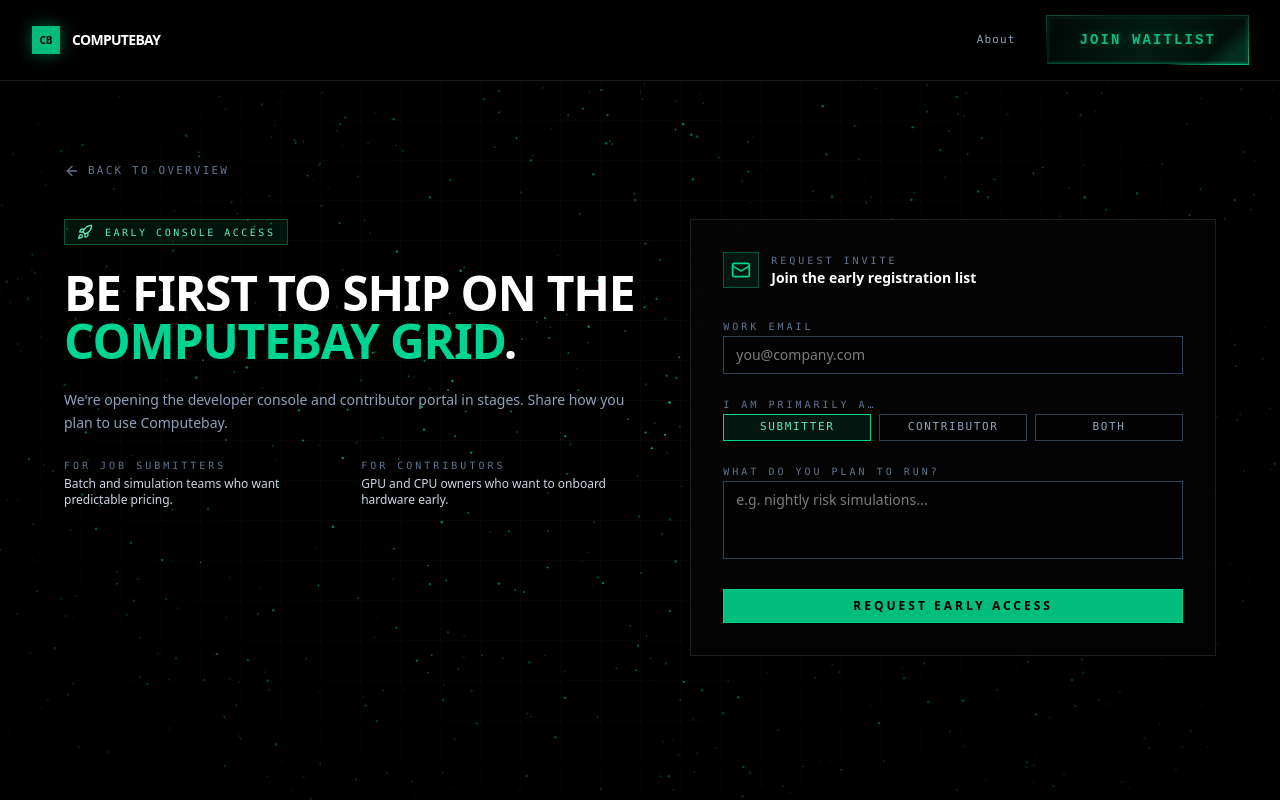
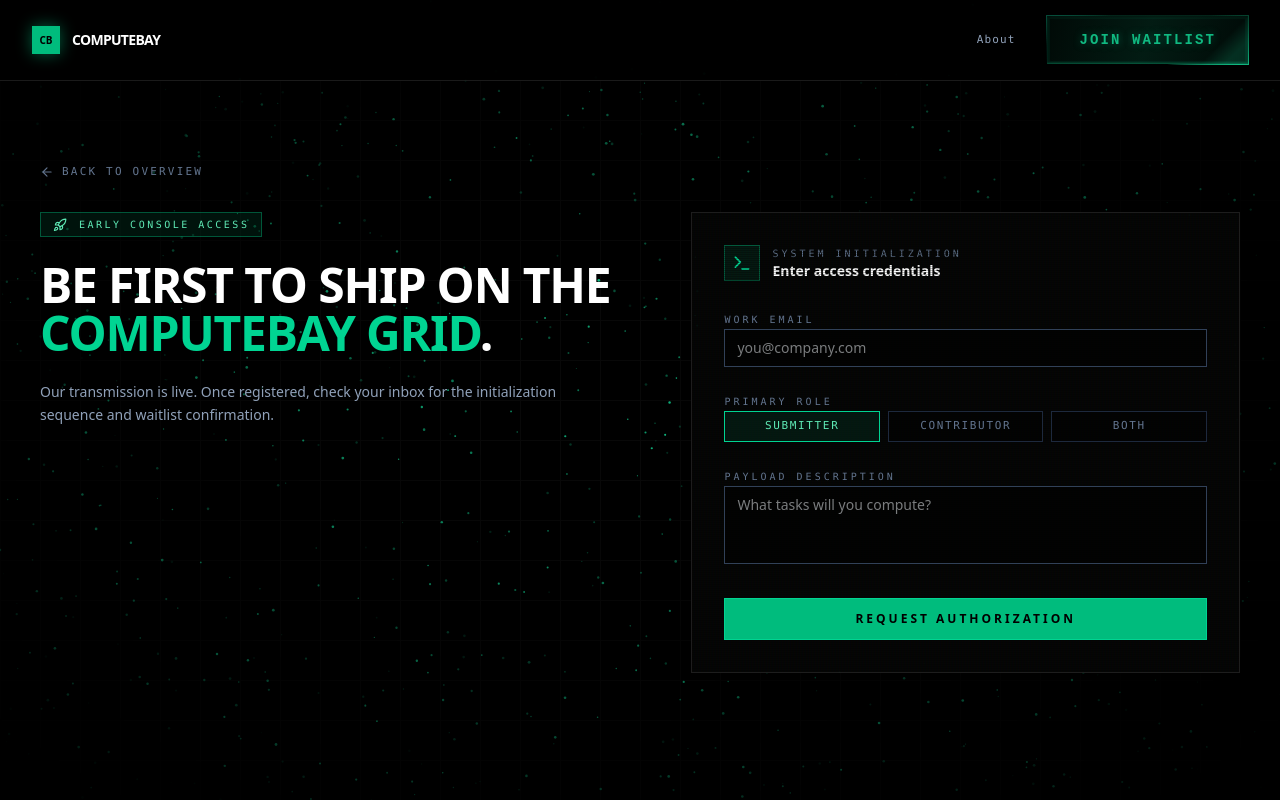
Before and after one commit to computebay/frontend, a React (Vite) app: page /earlyAccess in a window 1280 px wide. Shown: the top 800 px of the page. Built offline with nearby package versions, Linux system fonts and the light colour scheme.

Commit message:
feat: enhance Early Access page with new email submission flow and success UI

```diff
--- a/src/pages/EarlyAccess.tsx
+++ b/src/pages/EarlyAccess.tsx
@@ -1,7 +1,7 @@
 "use client";
 import { useState, type FormEvent } from 'react';
 import { useNavigate } from 'react-router-dom';
-import { ArrowLeft, Mail, Rocket } from 'lucide-react';
+import { ArrowLeft, Mail, Rocket, ShieldCheck, Terminal } from 'lucide-react'; // Added icons
 import { SparklesCore } from '../components/ui/sparkles';
 
 const EarlyAccess = () => {
@@ -10,40 +10,71 @@ const EarlyAccess = () => {
   const [role, setRole] = useState<'developer' | 'contributor' | 'both'>('developer');
   const [notes, setNotes] = useState('');
   const [loading, setLoading] = useState(false);
-  const [message, setMessage] = useState<string | null>(null);
+  const [submitted, setSubmitted] = useState(false); // New state for success UI
   const [error, setError] = useState<string | null>(null);
 
   const handleSubmit = async (e: FormEvent) => {
     e.preventDefault();
-    setMessage(null);
     setError(null);
 
     if (!email) {
-      setError('Please enter an email address.');
+      setError('IDENT_REQUIRED: Enter email address.');
       return;
     }
 
     setLoading(true);
+
+    // 1. Construct the Cyberpunk HTML Email Template
+    const emailHtml = `
+      <div style="background-color: #050505; color: #cbd5e1; font-family: 'Courier New', Courier, monospace; padding: 40px; border: 1px solid #10b981;">
+        <h2 style="color: #10b981; text-transform: uppercase; letter-spacing: 2px; border-bottom: 1px solid #10b981; padding-bottom: 10px;">
+          COMPUTEBAY // WAITLIST_CONFIRMED
+        </h2>
+        <p style="margin-top: 20px;">Transmission received. Node <b>${email}</b> has been successfully indexed.</p>
+
+        <div style="background: rgba(16, 185, 129, 0.1); border-left: 3px solid #10b981; padding: 15px; margin: 20px 0;">
+          <p style="margin: 0; font-size: 12px; color: #10b981; font-weight: bold;">[ACCESS_DETAILS]</p>
+          <p style="margin: 5px 0 0 0;">ROLE: ${role.toUpperCase()}</p>
+          <p style="margin: 5px 0 0 0;">STATUS: QUEUED_FOR_PROVISIONING</p>
+        </div>
+
+        <p>Our team is currently reviewing payloads. You will receive a secondary uplink once your console slot is ready for deployment.</p>
+
+        <p style="margin-top: 30px; font-size: 10px; color: #475569;">
+          ID: ${Math.random().toString(36).substring(7).toUpperCase()}<br>
+          ENCRYPTION: ACTIVE<br>
+          SYSTEM: COMPUTEBAY_CORE_V4
+        </p>
+      </div>
+    `;
+
     try {
-      // Backend stub
-      const res = await fetch('/api/v1/early-access', {
+      // 2. Send the exact body your backend expects
+      const res = await fetch('/api/send', {
         method: 'POST',
         headers: { 'Content-Type': 'application/json' },
-        body: JSON.stringify({ email, role, notes }),
+        body: JSON.stringify({
+          to: email,
+          subject: "Computebay Waitlist Authorization",
+          html: emailHtml
+        }),
       });
 
-      if (!res.ok) throw new Error(`Request failed with status ${res.status}`);
-      setMessage('Thanks – you’re on the early access list.');
+      if (!res.ok) throw new Error(`TERMINAL_ERR: Status ${res.status}`);
+
+      setSubmitted(true);
+      setEmail(''); // Reset form on success
+      setNotes('');
     } catch (err) {
-      setError(err instanceof Error ? err.message : 'Could not submit request.');
+      setError(err instanceof Error ? err.message : 'UPLINK_FAILURE: Request dropped.');
     } finally {
       setLoading(false);
     }
   };
 
   return (
-    <div className="relative min-h-screen">
-      {/* 1. BACKGROUND LAYER - Moved to top and added pointer-events-none */}
+    <div className="relative min-h-screen selection:bg-emerald-500/30">
+      {/* BACKGROUND LAYER */}
       <div className="fixed inset-0 z-0 pointer-events-none">
         <SparklesCore
           id="tsparticlesearly"
@@ -55,86 +86,79 @@ const EarlyAccess = () => {
           particleColor="#10b981"
           speed={0.5}
         />
-        {/* Adjusted the mask - transparent center should be larger to see the form */}
         <div className="absolute inset-0 w-full h-full bg-black [mask-image:radial-gradient(ellipse_at_center,transparent_20%,black)]"></div>
       </div>
 
-      {/* 2. CONTENT LAYER */}
-      <div className="relative z-10 mx-auto max-w-7xl px-4 sm:px-6 lg:px-10 py-16 sm:py-20">
+      {/* CONTENT LAYER */}
+      <div className="relative z-10 mx-auto max-w-7xl px-4 py-16 sm:py-20">
         <button
           type="button"
           onClick={() => navigate('/')}
-          className="mb-8 sm:mb-10 inline-flex items-center gap-2 font-mono text-[10px] sm:text-[11px] uppercase tracking-[0.2em] text-slate-500 hover:text-emerald-400 transition-colors"
+          className="mb-8 inline-flex items-center gap-2 font-mono text-[11px] uppercase tracking-[0.2em] text-slate-500 hover:text-emerald-400 transition-colors"
         >
-          <ArrowLeft size={12} className="sm:w-4 sm:h-4" />
+          <ArrowLeft size={14} />
           Back to overview
         </button>
 
-        <div className="grid gap-8 sm:gap-12 lg:grid-cols-[1.1fr_1fr] items-start">
+        <div className="grid gap-12 lg:grid-cols-[1.1fr_1fr] items-start">
           {/* Copy column */}
-          <div className="space-y-4 sm:space-y-6">
-            <div className="inline-flex items-center gap-2 sm:gap-3 border border-emerald-500/40 bg-emerald-500/10 px-2 sm:px-3 py-1 font-mono text-[9px] sm:text-[10px] uppercase tracking-[0.25em] text-emerald-300">
-              <Rocket size={12} className="sm:w-4 sm:h-4" />
+          <div className="space-y-6">
+            <div className="inline-flex items-center gap-3 border border-emerald-500/40 bg-emerald-500/10 px-3 py-1 font-mono text-[10px] uppercase tracking-[0.25em] text-emerald-300">
+              <Rocket size={14} />
               Early console access
             </div>
 
-            <h1 className="text-3xl sm:text-4xl lg:text-5xl font-black uppercase tracking-tight text-white sm:text-5xl">
+            <h1 className="text-4xl lg:text-5xl font-black uppercase tracking-tight text-white">
               Be first to ship on the <span className="text-emerald-400">Computebay grid</span>.
             </h1>
 
             <p className="max-w-xl text-sm leading-relaxed text-slate-400">
-              We&apos;re opening the developer console and contributor portal in
-              stages. Share how you plan to use Computebay.
+              Our transmission is live. Once registered, check your inbox for the
+              initialization sequence and waitlist confirmation.
             </p>
+          </div>
 
-            <div className="grid gap-3 sm:gap-4 text-xs text-slate-300 sm:grid-cols-2">
-              <div className="space-y-1">
-                <div className="font-mono text-[9px] sm:text-[10px] uppercase tracking-[0.3em] text-slate-500">For job submitters</div>
-                <p>Batch and simulation teams who want predictable pricing.</p>
+          {/* Form / Success column */}
+          <div className="border border-white/10 bg-[#050505]/80 backdrop-blur-md p-8 shadow-2xl relative overflow-hidden">
+            {/* Ambient scanline effect */}
+            <div className="absolute inset-0 pointer-events-none bg-[linear-gradient(rgba(18,16,16,0)_50%,rgba(0,0,0,0.25)_50%),linear-gradient(90deg,rgba(255,0,0,0.02),rgba(0,255,0,0.01),rgba(0,0,255,0.02))] z-20 bg-[length:100%_2px,3px_100%]"></div>
+
+            {!submitted ? (
+              <>
+                <div className="mb-6 flex items-center gap-3">
+                  <div className="flex h-9 w-9 items-center justify-center bg-emerald-500/10 text-emerald-400 border border-emerald-500/40">
+                    <Terminal size={20} />
                   </div>
-              <div className="space-y-1">
-                <div className="font-mono text-[9px] sm:text-[10px] uppercase tracking-[0.3em] text-slate-500">For contributors</div>
-                <p>GPU and CPU owners who want to onboard hardware early.</p>
-              </div>
+                  <div>
+                    <div className="font-mono text-[10px] uppercase tracking-[0.3em] text-slate-500">System initialization</div>
+                    <div className="text-sm font-semibold text-white">Enter access credentials</div>
                   </div>
                 </div>
 
-          {/* Form column */}
-          <div className="border border-white/10 bg-[#050505]/80 backdrop-blur-md p-6 sm:p-8 shadow-2xl">
-            <div className="mb-4 sm:mb-6 flex items-center gap-2 sm:gap-3">
-              <div className="flex h-8 sm:h-9 w-8 sm:w-9 items-center justify-center bg-emerald-500/10 text-emerald-400 border border-emerald-500/40">
-                <Mail size={16} className="sm:w-5 sm:h-5" />
-              </div>
-              <div>
-                <div className="font-mono text-[9px] sm:text-[10px] uppercase tracking-[0.3em] text-slate-500">Request invite</div>
-                <div className="text-sm font-semibold text-white">Join the early registration list</div>
-              </div>
-            </div>
-
-            <form onSubmit={handleSubmit} className="space-y-4">
+                <form onSubmit={handleSubmit} className="space-y-5 relative z-30">
                   <div className="space-y-1.5">
-                <label htmlFor="email" className="font-mono text-[9px] sm:text-[10px] uppercase tracking-[0.3em] text-slate-500">Work email</label>
+                    <label className="font-mono text-[10px] uppercase tracking-[0.3em] text-slate-500">Work email</label>
                     <input
-                  id="email"
                       type="email"
                       required
                       placeholder="you@company.com"
                       value={email}
                       onChange={(e) => setEmail(e.target.value)}
-                  className="w-full border border-slate-700 bg-black/60 px-3 py-2 text-sm text-slate-100 outline-none transition focus:border-emerald-400"
+                      className="w-full border border-slate-700 bg-black/60 px-3 py-2 text-sm text-slate-100 outline-none transition focus:border-emerald-400 focus:ring-1 focus:ring-emerald-400/20"
                     />
                   </div>
 
                   <div className="space-y-1.5">
-                <span className="font-mono text-[9px] sm:text-[10px] uppercase tracking-[0.3em] text-slate-500">I am primarily a…</span>
-                <div className="grid grid-cols-3 gap-1 sm:gap-2 text-[10px] sm:text-[11px]">
+                    <span className="font-mono text-[10px] uppercase tracking-[0.3em] text-slate-500">Primary Role</span>
+                    <div className="grid grid-cols-3 gap-2 text-[11px]">
                       {(['developer', 'contributor', 'both'] as const).map((opt) => (
                         <button
                           key={opt}
                           type="button"
                           onClick={() => setRole(opt)}
-                      className={`border px-1 sm:px-2 py-1 font-mono uppercase tracking-[0.15em] transition-colors ${
-                        role === opt ? 'border-emerald-400 bg-emerald-500/10 text-emerald-300' : 'border-slate-700 bg-black/40 text-slate-400 hover:border-slate-500'
+                          className={`border px-2 py-1.5 font-mono uppercase tracking-[0.15em] transition-all ${role === opt
+                              ? 'border-emerald-400 bg-emerald-500/10 text-emerald-300'
+                              : 'border-slate-800 bg-black/40 text-slate-500 hover:border-slate-600'
                             }`}
                         >
                           {opt === 'developer' ? 'Submitter' : opt}
@@ -144,11 +168,10 @@ const EarlyAccess = () => {
                   </div>
 
                   <div className="space-y-1.5">
-                <label htmlFor="notes" className="font-mono text-[9px] sm:text-[10px] uppercase tracking-[0.3em] text-slate-500">What do you plan to run?</label>
+                    <label className="font-mono text-[10px] uppercase tracking-[0.3em] text-slate-500">Payload Description</label>
                     <textarea
-                  id="notes"
                       rows={3}
-                  placeholder="e.g. nightly risk simulations..."
+                      placeholder="What tasks will you compute?"
                       value={notes}
                       onChange={(e) => setNotes(e.target.value)}
                       className="w-full resize-none border border-slate-700 bg-black/60 px-3 py-2 text-sm text-slate-100 outline-none transition focus:border-emerald-400"
@@ -158,14 +181,37 @@ const EarlyAccess = () => {
                   <button
                     type="submit"
                     disabled={loading}
-                className="mt-2 inline-flex w-full items-center justify-center border border-emerald-400 bg-emerald-500 px-4 py-2 text-xs font-black uppercase tracking-[0.25em] text-black transition hover:bg-emerald-400 disabled:opacity-60"
+                    className="group relative mt-2 inline-flex w-full items-center justify-center border border-emerald-400 bg-emerald-500 px-4 py-3 text-xs font-black uppercase tracking-[0.25em] text-black transition hover:bg-emerald-400 disabled:opacity-50"
                   >
-                {loading ? 'Submitting…' : 'Request early access'}
+                    {loading ? 'Transmitting...' : 'Request Authorization'}
                   </button>
 
-              {message && <div className="mt-2 border border-emerald-500/60 bg-emerald-500/10 px-3 py-2 text-xs text-emerald-200">{message}</div>}
-              {error && <div className="mt-2 border border-rose-500/60 bg-rose-500/10 px-3 py-2 text-xs text-rose-200">{error}</div>}
+                  {error && (
+                    <div className="mt-4 border border-rose-500/60 bg-rose-500/10 px-3 py-2 text-[10px] font-mono text-rose-300 animate-pulse">
+                      &gt; ERROR: {error}
+                    </div>
+                  )}
                 </form>
+              </>
+            ) : (
+              /* SUCCESS STATE UI */
+              <div className="flex flex-col items-center justify-center py-10 text-center space-y-4 animate-in fade-in zoom-in duration-500">
+                <div className="h-16 w-16 bg-emerald-500/20 border border-emerald-500 flex items-center justify-center text-emerald-400 mb-2">
+                  <ShieldCheck size={40} />
+                </div>
+                <h2 className="text-xl font-mono uppercase tracking-widest text-emerald-400">Access Authenticated</h2>
+                <p className="text-slate-400 text-xs leading-relaxed max-w-xs font-mono">
+                  Your request has been logged to the waitlist. <br /><br />
+                  A confirmation packet has been sent to <span className="text-white underline">{email}</span>.
+                </p>
+                <button
+                  onClick={() => setSubmitted(false)}
+                  className="text-[10px] font-mono uppercase tracking-widest text-slate-500 hover:text-white underline transition-colors"
+                >
+                  Return to portal
+                </button>
+              </div>
+            )}
           </div>
         </div>
       </div>
```
Also changed, not shown: 1 other file (tests, documents, lock files or other folders). Lines whose indentation alone changed are shown as unchanged.
